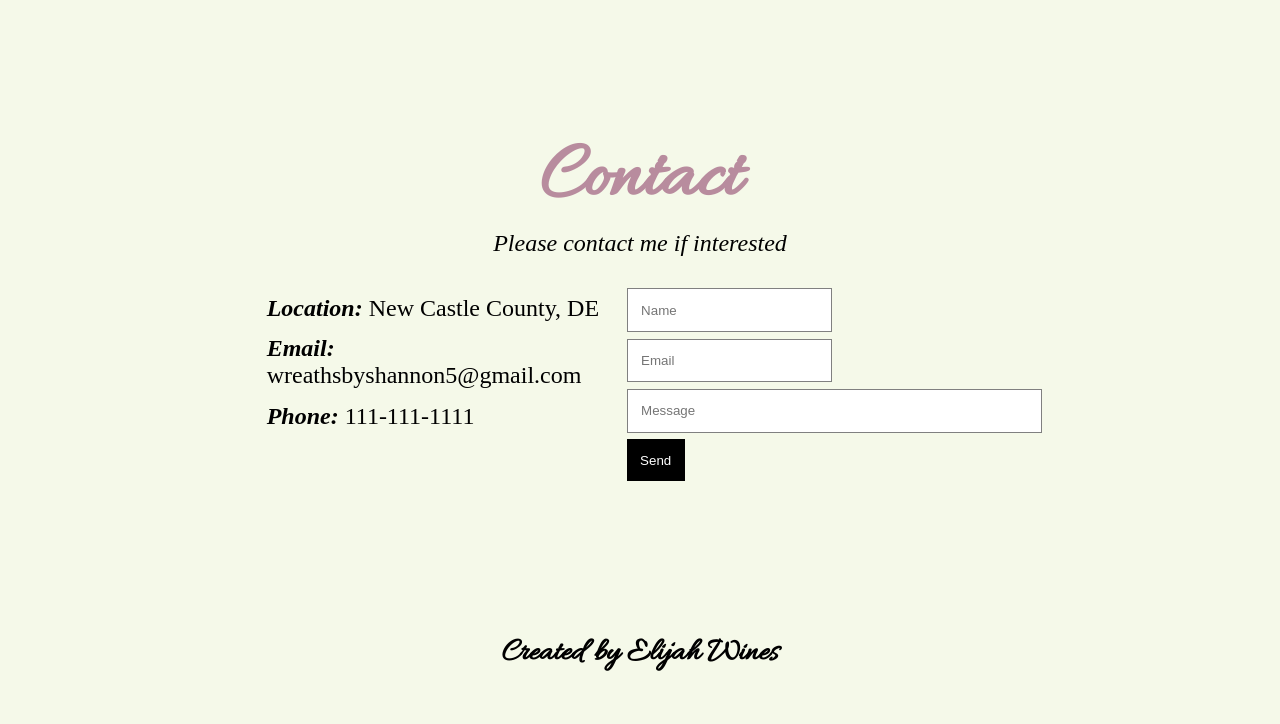
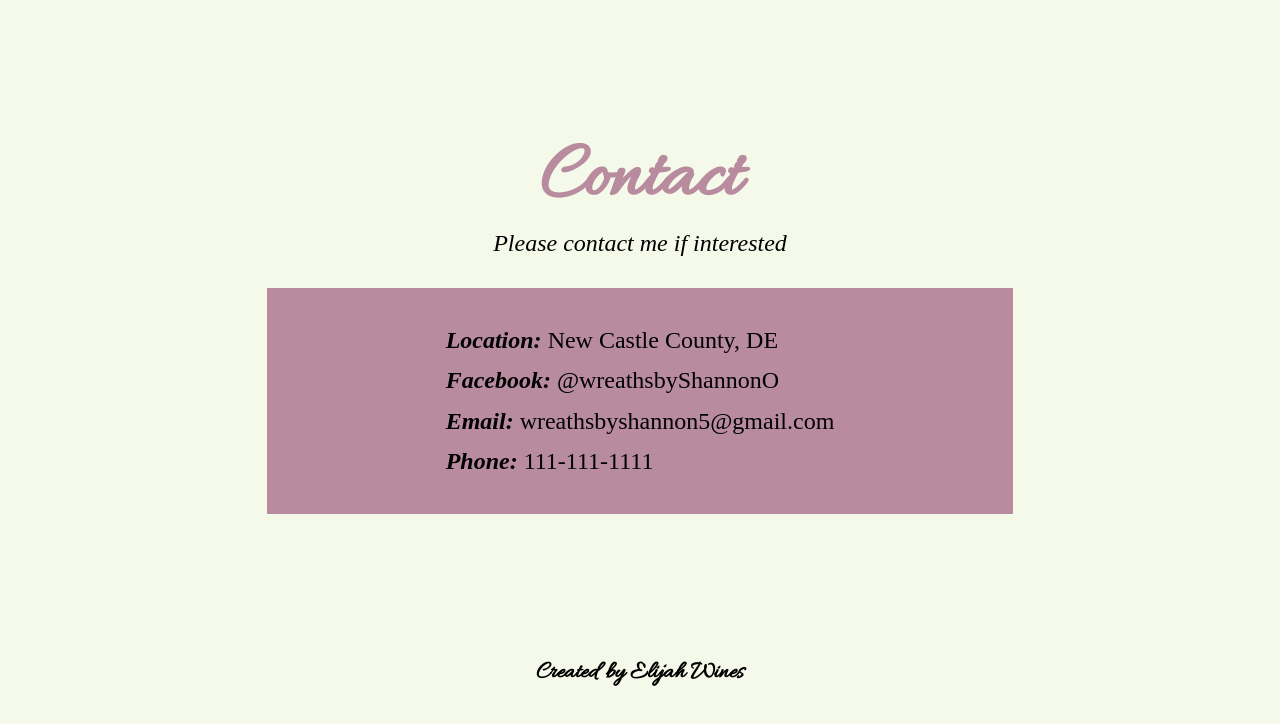
Before and after one commit to eliwines19/wreathsbyshannon, a plain HTML site: page index.html in a window 1280 px wide. Shown: the part 6379-7103 px from the top of the page. Drawn offline with nearby package versions, Linux system fonts and the light colour scheme; a web font is replaced by a local one.

Commit message:
made few small edits

```diff
--- a/css/style.css
+++ b/css/style.css
@@ -174,8 +174,10 @@ body {
 }
 
 #contact-content {
+    background-color: #B88C9E;
     font-family: 'IM Fell Double Pica', serif;
     margin: 20pt 200pt;
+    padding: 2rem;
     display: flex;
     justify-content: space-evenly;
 }
@@ -201,36 +203,9 @@ body {
     font-style: italic;
 }
 
-#phone:hover, #email:hover {
-    color: #B88C9E;
+#phone a:hover, #email a:hover, #facebook a:hover {
+    color: #F5F9E9;
     font-weight: bold;
-    cursor: pointer;
-}
-
-#contact-form {
-    text-align: left;
-    border-radius: 0;
-}
-
-#contact-form input {
-    border: solid 1pt rgb(128, 128, 128);
-    padding: 10pt;
-    margin-bottom: 5pt;
-}
-
-#contact-message {
-    width: 100%;
-}
-
-#contact-submit {
-    padding: 10pt;
-    background-color: rgb(0, 0, 0);
-    color: rgb(255, 255, 255);
-    border: none;
-}
-
-#contact-submit:hover {
-    background-color: rgb(128, 128, 128);
     cursor: pointer;
 }
 /* end contact section */
@@ -241,7 +216,7 @@ footer {
 }
 
 footer p {
-    font-size: 2rem;
+    font-size: 1.5rem;
     text-align: center;
     font-weight: bold;
 }
--- a/index.html
+++ b/index.html
@@ -98,17 +98,10 @@
             <div id="contact-content">
                 <ul id="contact-info">
                     <li><span id="location">Location:</span> New Castle County, DE</li>
+                    <li id="facebook"><span>Facebook:</span> <a href="https://www.facebook.com/wreathsbyShannonO/photos/?ref=page_internal">@wreathsbyShannonO</a></li>
                     <li id="email"><span>Email:</span> <a href = "mailto: wreathsbyshannon5@gmail.com">wreathsbyshannon5@gmail.com</a></li>
                     <li id="phone"><span>Phone:</span> <a href="tel:302-111-1111">111-111-1111</a></li>
                 </ul>
-                <form id="contact-form">
-                    <input type="text" id="contact-name" name="name" placeholder="Name">
-                    <input type="text" id="contact-email" name="email" placeholder="Email">
-                    <br />
-                    <input type="text" id="contact-message" name="message" placeholder="Message">
-                    <br />
-                    <button id="contact-submit">Send</button>
-                </form>
             </div>
         </div>
         <footer>
--- a/index.js
+++ b/index.js
@@ -22,8 +22,4 @@ $(function(){
         $(window).scrollTop(-20);
     })
 
-    $(".gallery-image").click(function(){
-
-    })
-
 })
```
